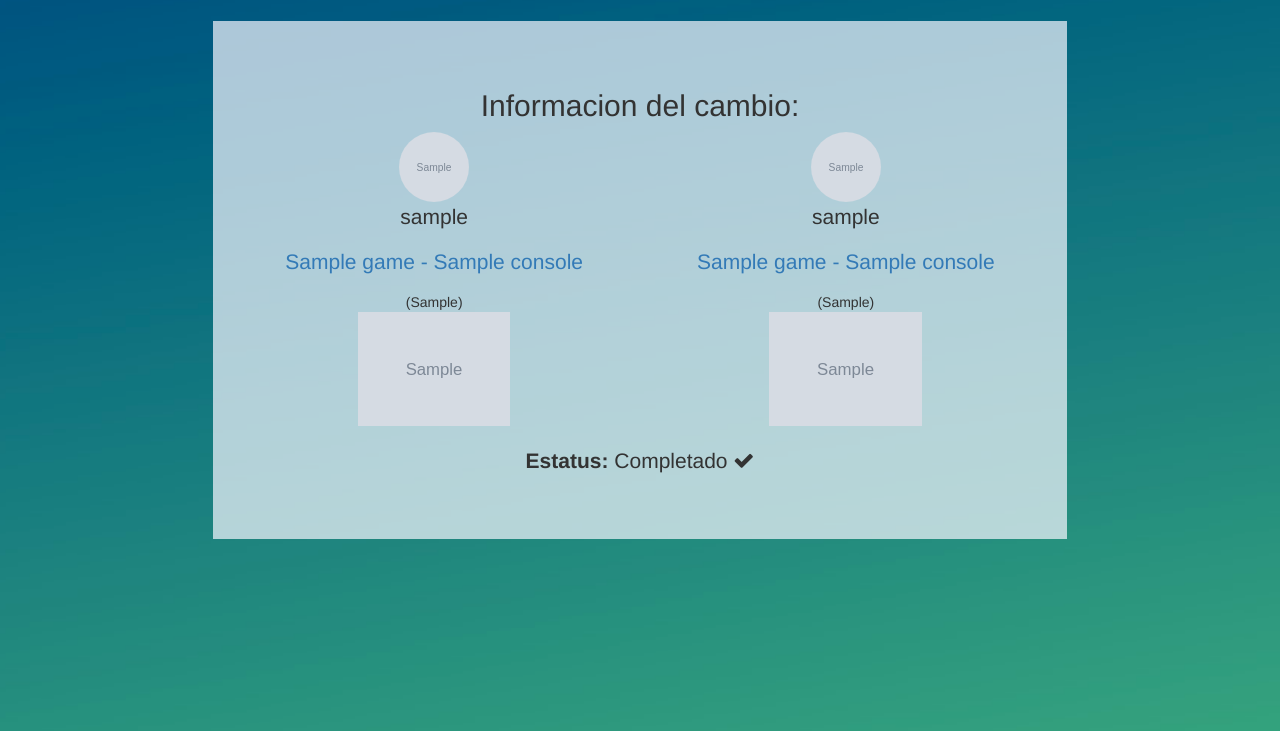
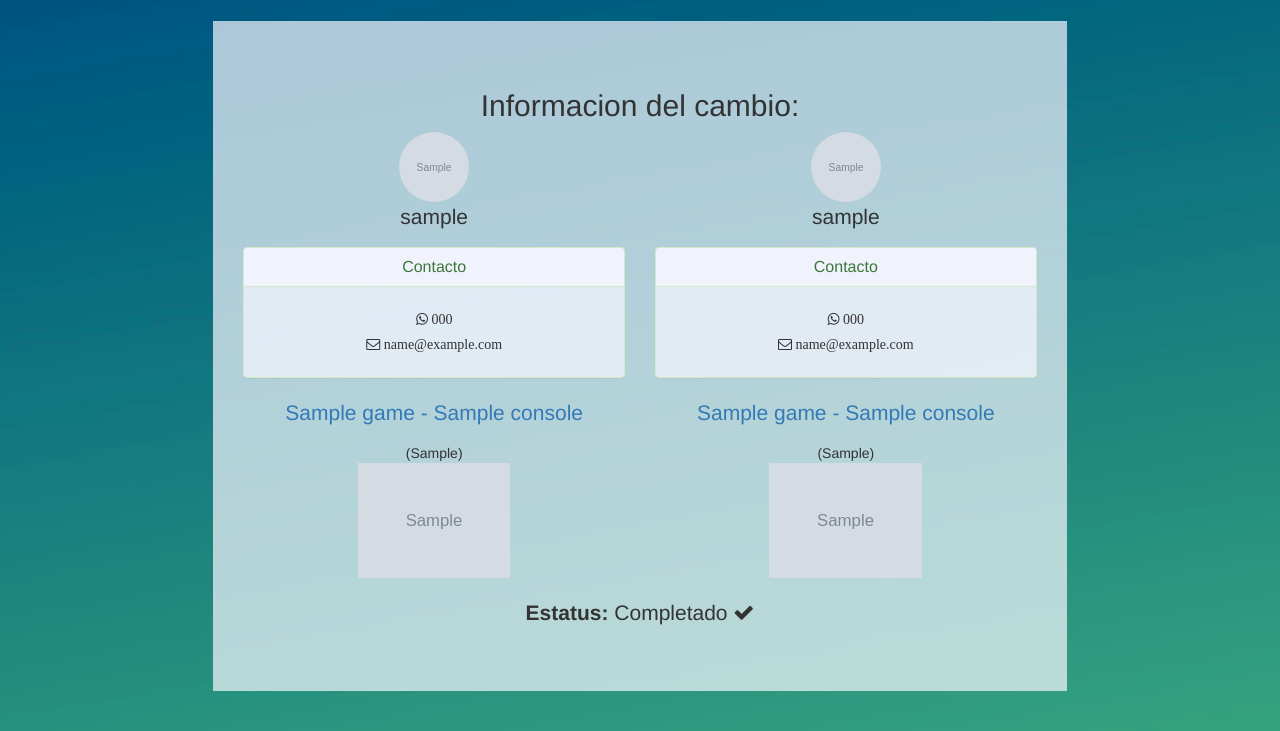
Before and after one commit to kecastro/GameRanks, a Django app: page /games/exchange/1/ in a window 1280 px wide. Shown: the part 52-783 px from the top of the page. Run offline with Django 3.2, Linux system fonts and the light colour scheme; a user stored in the database is signed in; tables that the repository leaves empty hold one stand-in row (values such as "Sample post"); grey boxes marked "Sample" are stand-in pictures; some libraries are stand-ins or nearby versions.

Commit message:
Share contact info, when the exchange is accepted by the receiving user

```diff
--- a/games/templates/games/detail_exchange.html
+++ b/games/templates/games/detail_exchange.html
@@ -19,6 +19,17 @@
                 <img class="thumbnail-sm center-block" src="{{ exchange.creator.picture }}">
             {% endif %}
             <p>{{ exchange.creator }}</p>
+            {% if exchange.accepted == True and exchange.exchange_state != 2 %}
+                <div class="panel panel-success">
+                  <div class="panel-heading">
+                    <h3 class="panel-title">Contacto</h3>
+                  </div>
+                  <div class="panel-body">
+                    <h5><i class="fa fa-whatsapp"> {{ exchange.creator.phone }}</i></h5>
+                    <h5><i class="fa fa-envelope-o"> {{ exchange.creator.user.email}}</i></h5>
+                  </div>
+                </div>
+            {% endif %}
             <p><a href="{% url 'games:game_view' exchange.game_creator.id %}">{{ exchange.game_creator }}</a></p>
             ({{ exchange.creator.city }})
             {% if exchange.game_creator.cover == "None" %}
@@ -34,6 +45,17 @@
                 <img class="thumbnail-sm center-block" src="{{ exchange.guest.picture }}">
             {% endif %}
             <p>{{ exchange.guest}}</p>
+            {% if exchange.accepted == True and exchange.exchange_state != 2%}
+                <div class="panel panel-success">
+                  <div class="panel-heading">
+                    <h3 class="panel-title">Contacto</h3>
+                  </div>
+                  <div class="panel-body">
+                    <h5><i class="fa fa-whatsapp"> {{ exchange.guest.phone }}</i></h5>
+                    <h5><i class="fa fa-envelope-o"> {{ exchange.guest.user.email}}</i></h5>
+                  </div>
+                </div>
+            {% endif %}
             <p><a href="{% url 'games:game_view' exchange.game_guest.id %}">{{ exchange.game_guest }}</a></p>
             ({{ exchange.guest.city }})
             {% if exchange.game_guest.cover == "None" %}
@@ -47,7 +69,7 @@
             <b>Estatus:</b>
             {% if exchange.exchange_state == 0 %}
                 {% if exchange.accepted == True %}
-                    En proceso <i class="fa fa-hourglass-half"></i> - Aceptado <i class="fa fa-time"></i>
+                    En proceso <i class="fa fa-hourglass-half"></i> - Aceptado <i class="fa fa-thumbs-o-up"></i>
                 {% else %}
                     En proceso <i class="fa fa-hourglass-half"></i> - Esperando aceptacion <i class="fa fa-clock-o"></i>
                 {% endif %}
@@ -60,6 +82,7 @@
             {% if request.user.id == exchange.guest.user.id %}
                 {% if  exchange.exchange_state == 0 %}
                     {% if exchange.accepted == True %}
+                        <p>Como termino el intercambio ? </p>
                         <div class="col-md-6">
                             <form style="padding-bottom: 10px" method="post">
                              {% csrf_token %}
--- a/games/views.py
+++ b/games/views.py
@@ -254,7 +254,7 @@ def exchange_view(request, exchange_id):
                         exchange.exchange_state = state
                         exchange.save()
                         context["message"] = "Gracias por completar el proceso de intercambio"
-                        if state == 1: #Cambio completado
+                        if state == 1 and exchange.accepted is True: #Cambio completado
                             creator = User.objects.get(pk=exchange.creator.user.id)
                             guest = User.objects.get(pk=exchange.guest.user.id)
                             creator.useraccount.games_owned.remove(exchange.game_creator)
```
Also changed, not shown: games/templates/games/me.html (+10 -2 lines).
